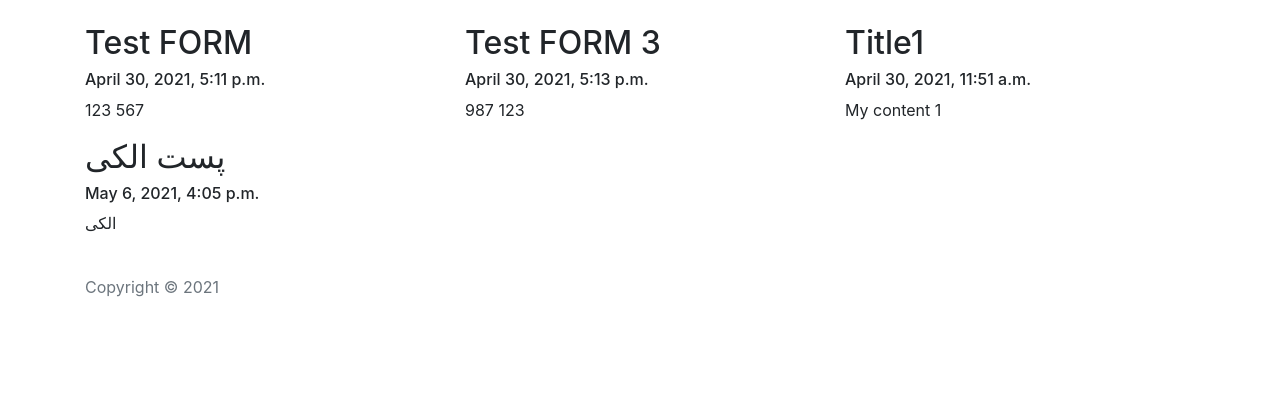
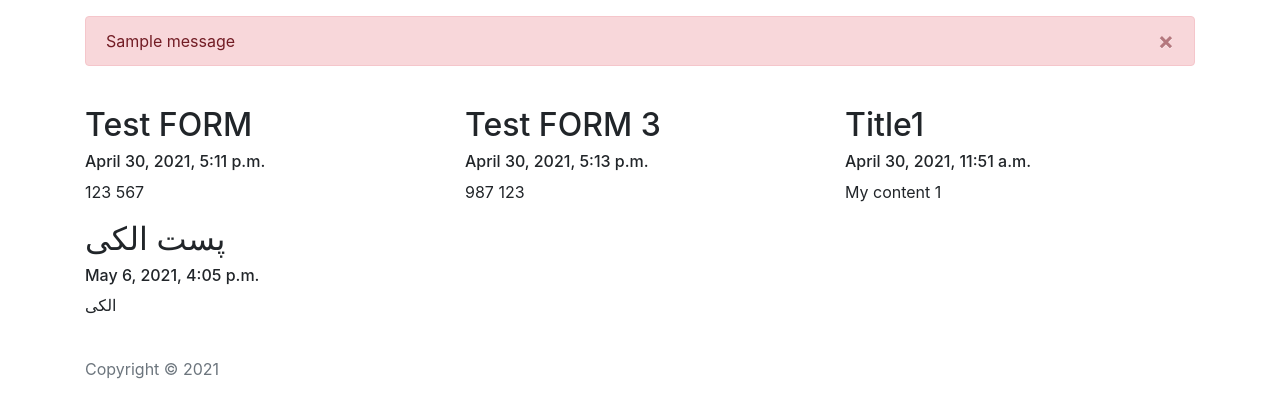
Before and after one commit to Alireza2n/LearningDjango, a Django app: page / in a window 1280 px wide. Shown: the part 56-474 px from the top of the page. Run offline with Django 3.2, Linux system fonts and the light colour scheme; data comes from the database, SQL or seed files in the repository; one stand-in notice (Sample message) is shown; some libraries are stand-ins or nearby versions.

Commit message:
Added error message for invalid login WIP.

```diff
--- a/blog/templates/blog/base.html
+++ b/blog/templates/blog/base.html
@@ -28,14 +28,28 @@
             </ul>
         </div>
     </nav>
+    {# Django's messages #}
+    <div class="row mt-3 mb-3">
+        <div class="col-12">
+            {% if messages %}
+                {% for message in messages %}
+                    <div class="alert alert-danger alert-dismissible">
+                        {{ message }}
+                        <button type="button" class="close">&times;</button>
+                    </div>
+                {% endfor %}
+            {% endif %}
+        </div>
+    </div>
+    {# django's messages ends #}
     <div class="row mb-4 mt-4">
         {% block content %}YOUR CONTENT GOES HERE{% endblock %}
     </div>
 </div>
 <script src="{% static 'js/jquery-3.5.1.slim.min.js' %}"></script>
 <script src="{% static 'js/bootstrap.bundle.min.js' %}"></script>
-{% block page_scripts %}
-{% endblock %}
+
+{% block page_scripts %}{% endblock %}
 
 <footer class="footer">
     <div class="container">
```
